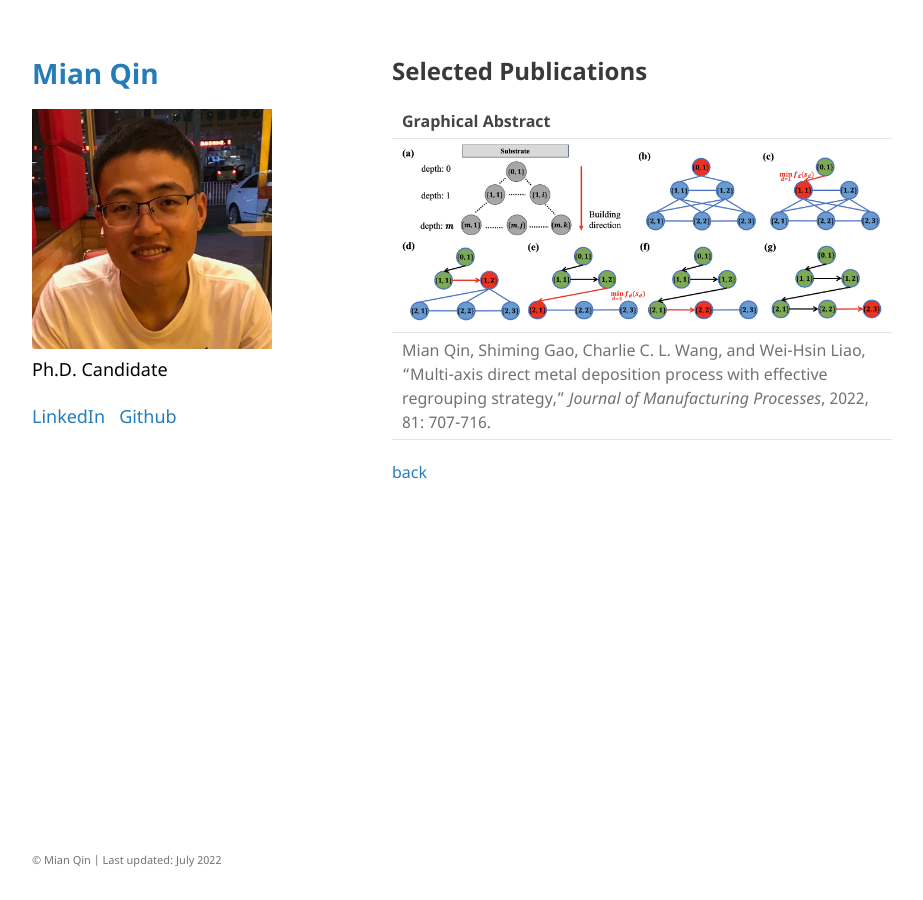
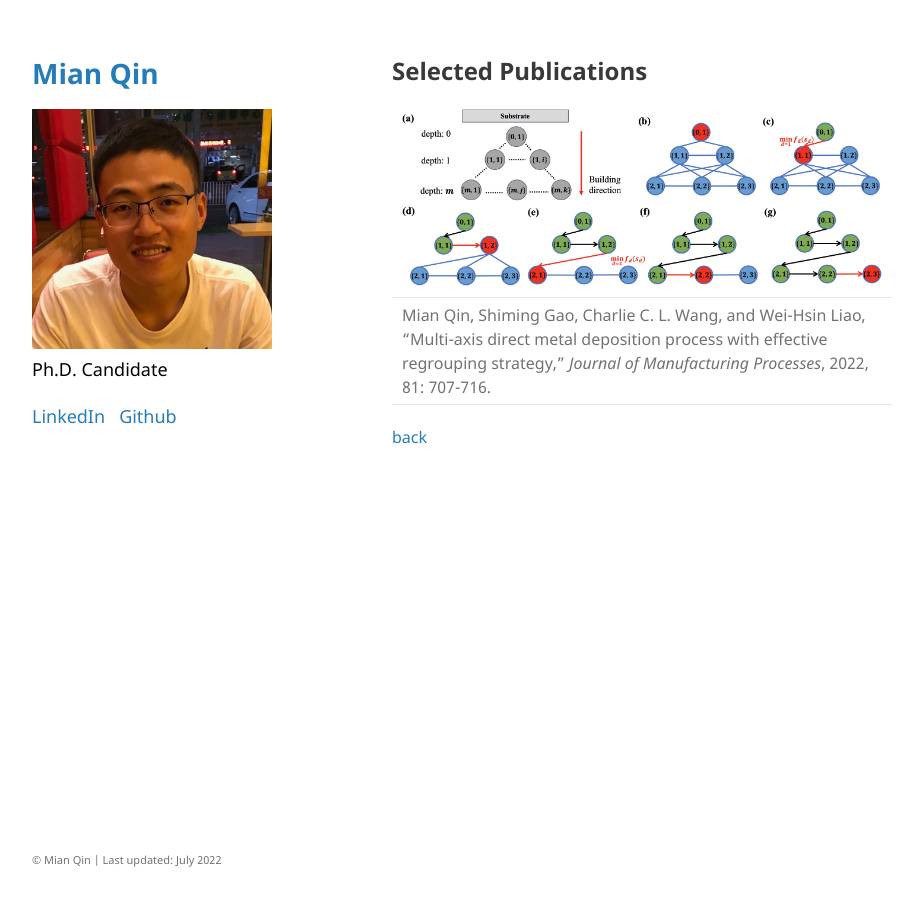
Before and after one commit to mqincuhk/mqincuhk.github.io, a Jekyll site: the page built from selected_publications.md, in a window 1280 px wide. Shown: the whole page, without its empty margins (178-1101 px from the left). Built offline with Jekyll 4.4.1, drawn with Linux system fonts in a browser that asks for light colours; our own code applies the rules of GitHub Pages for plain Markdown files; a script that is not in the unit is left out.

Commit message:
Update selected_publications.md

```diff
--- a/selected_publications.md
+++ b/selected_publications.md
@@ -2,12 +2,11 @@
 
 ## Selected Publications
 
-
-| Graphical Abstract        |
 |:--------------------------|
 | <img src="assets/img/multi-axis.jpg" alt="drawing" width="1000"/> |
 |:--------------------------|
 | Mian Qin, Shiming Gao, Charlie C. L. Wang, and Wei-Hsin Liao, "Multi-axis direct metal deposition process with effective regrouping strategy," *Journal of Manufacturing Processes*, 2022, 81: 707-716. |
+|:--------------------------|
 
 
 
```
